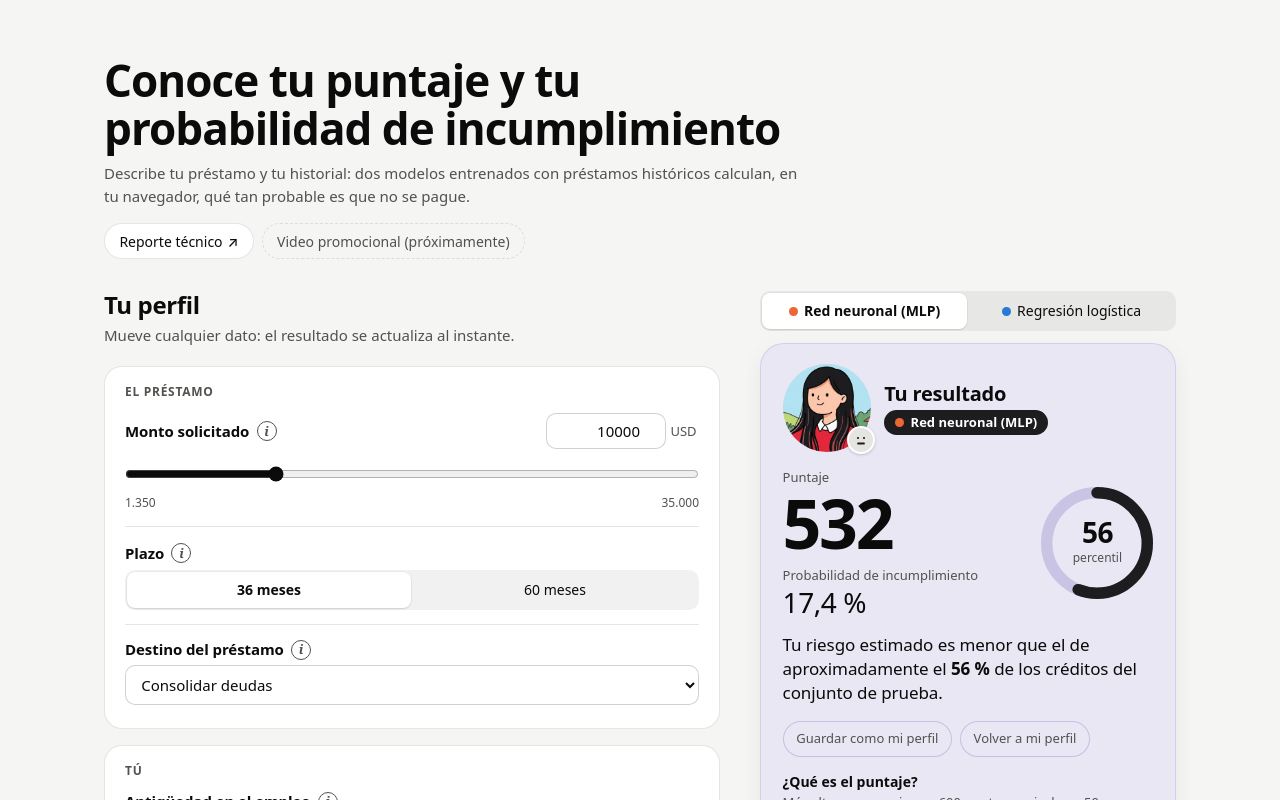
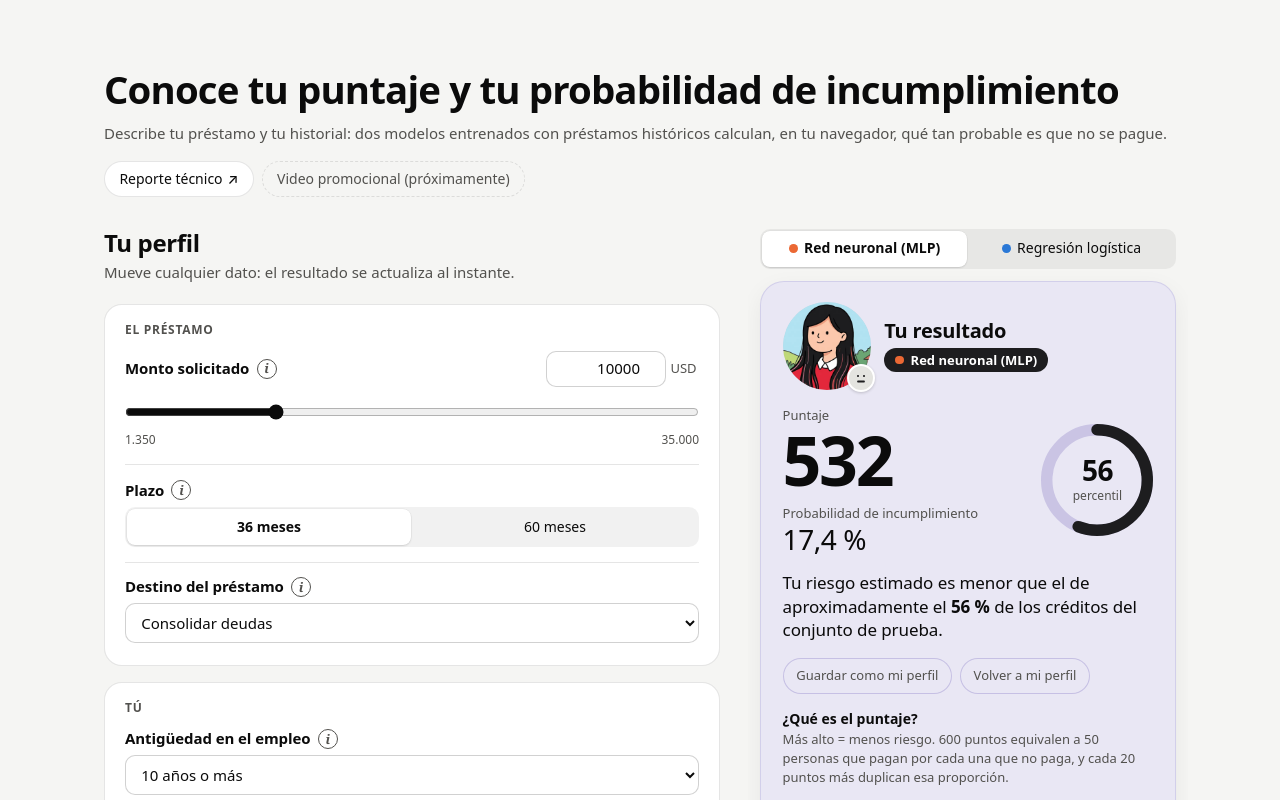
Before and after one commit to danielgonzalez2709/Trabajo2_Redes_Neuronales, a Next.js app in the folder app/: page / in a window 1280 px wide. Shown: the top 800 px of the page. Built offline with nearby package versions, Linux system fonts and the light colour scheme.

Commit message:
feat(Marco): enhance header layout and styling for better UX

```diff
--- a/app/app/page.module.css
+++ b/app/app/page.module.css
@@ -1,4 +1,5 @@
 .pagina {
+  --alto-titulo: 4.25rem; /* título fijo en escritorio: 1 renglón de 2,5rem × 1,1 + 2 × 0,75rem de relleno */
   max-width: 72rem;
   margin: 0 auto;
   padding: clamp(1.5rem, 5vw, 3.5rem) clamp(1rem, 4vw, 2.5rem) 2rem;
@@ -33,8 +34,8 @@
   .resultado {
     grid-area: resultado;
     position: sticky;
-    top: 1rem;
-    max-height: calc(100dvh - 2rem);
+    top: calc(var(--alto-titulo) + 0.5rem); /* debajo del título fijo */
+    max-height: calc(100dvh - var(--alto-titulo) - 1.5rem);
     overflow-y: auto;
     overscroll-behavior: contain;
     margin: -0.5rem -0.75rem 0;
--- a/app/components/Marco.module.css
+++ b/app/components/Marco.module.css
@@ -1,11 +1,17 @@
 .encabezado {
-  max-width: 44rem;
   margin-bottom: 2rem;
 }
 
+/* Fijo arriba al desplazarse, con el fondo de la página para tapar lo que pasa por debajo. La altura queda en
+   --alto-titulo (page.module.css) para que la columna fija del resultado se ubique debajo. */
 .titulo {
+  position: sticky;
+  top: 0;
+  z-index: 10;
   margin: 0;
-  font-size: clamp(1.875rem, 5vw, 2.75rem);
+  padding: 0.75rem 0;
+  background: var(--ds-pagina);
+  font-size: clamp(1.5rem, 3vw, 2.5rem);
   font-weight: 700;
   line-height: 1.1;
   letter-spacing: -0.022em;
@@ -13,7 +19,7 @@
 }
 
 .detalle {
-  margin: 0.6rem 0 0;
+  margin: 0;
   font-size: 0.9375rem;
   color: var(--ds-texto-suave);
 }
--- a/app/components/Marco.tsx
+++ b/app/components/Marco.tsx
@@ -5,11 +5,13 @@ import estilos from "./Marco.module.css";
 
 export function Encabezado() {
   return (
+    <>
+      {/* Fuera del <header>: así el título queda fijo arriba mientras se recorre toda la página. */}
+      <h1 className={estilos.titulo}>Conoce tu puntaje y tu probabilidad de incumplimiento</h1>
       <header className={estilos.encabezado}>
-      <h1 className={estilos.titulo}>Conoce tu puntaje y tu probabilidad de incumplimiento</h1>
         <p className={estilos.detalle}>
-        Describe tu préstamo y tu historial: dos modelos entrenados con préstamos históricos calculan, en tu navegador, qué
-        tan probable es que no se pague.
+          Describe tu préstamo y tu historial: dos modelos entrenados con préstamos históricos calculan, en tu
+          navegador, qué tan probable es que no se pague.
         </p>
         <nav className={estilos.enlaces} aria-label="Más sobre el proyecto">
           <a className={estilos.enlace} href={URL_REPORTE_TECNICO} target="_blank" rel="noopener noreferrer">
@@ -28,6 +30,7 @@ export function Encabezado() {
           )}
         </nav>
       </header>
+    </>
   );
 }
 
```
Lines whose indentation alone changed are shown as unchanged.
